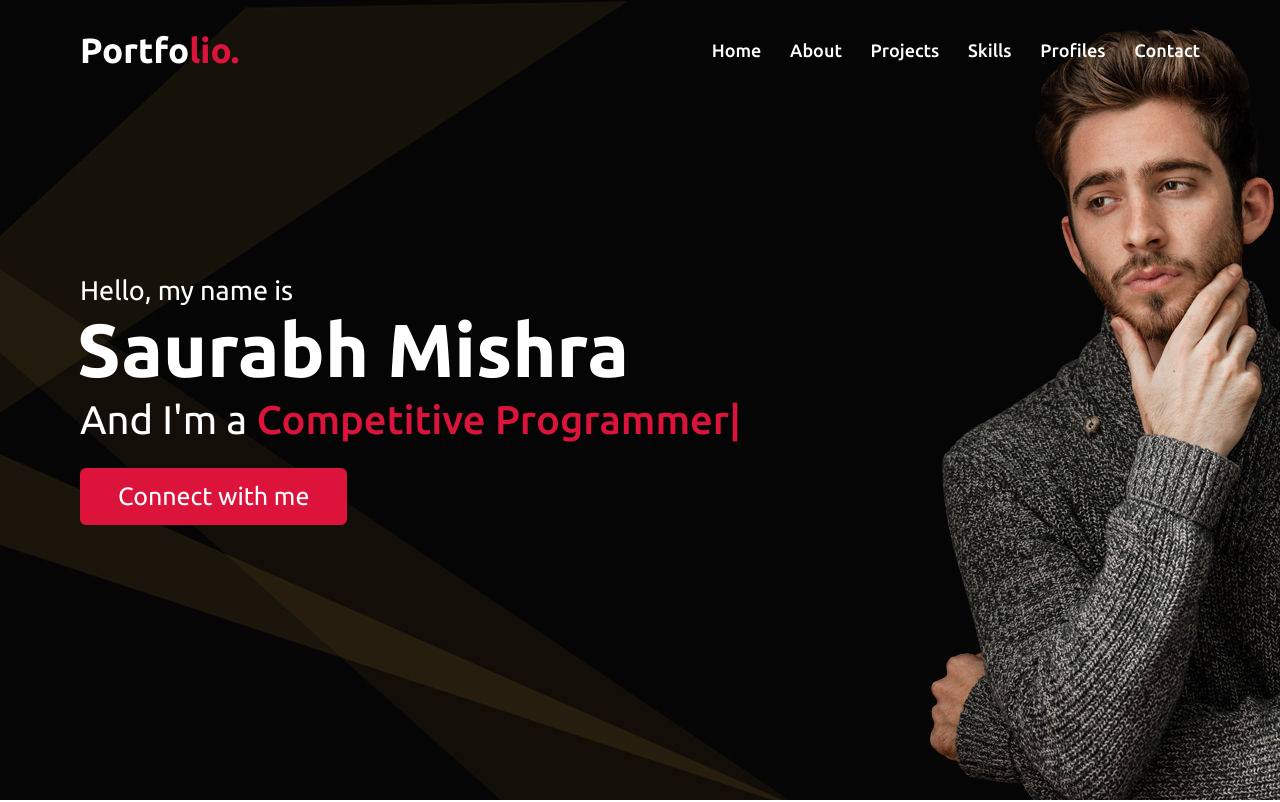
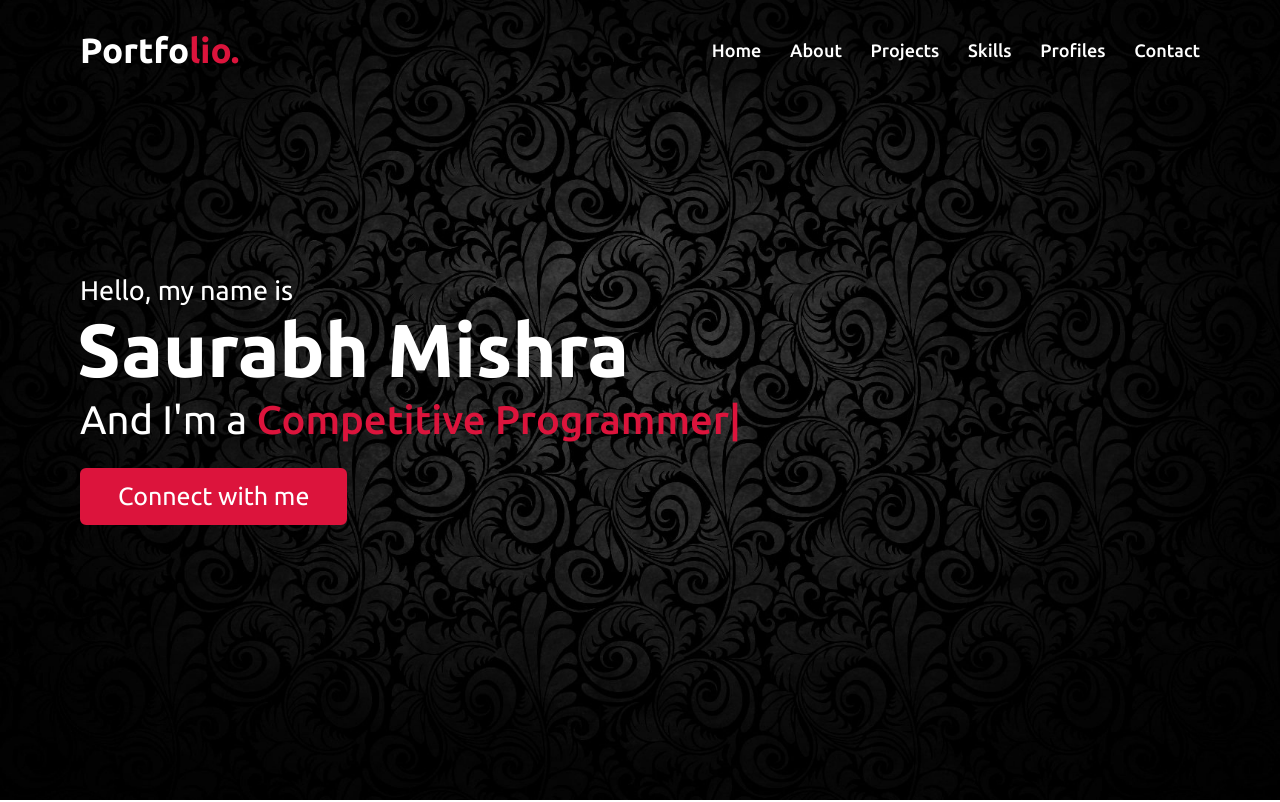
Before and after one commit to CosmicSaaurabh/myportfoliooo, a plain HTML site: page index.html in a window 1280 px wide. Shown: the top 802 px of the page. Drawn offline with nearby package versions, Linux system fonts and the light colour scheme.

Commit message:
change image

```diff
--- a/style.css
+++ b/style.css
@@ -165,7 +165,7 @@ section .title::after{
 /* home section styling */
 .home{
     display: flex;
-    background: url("images/banner.jpg") no-repeat center;
+    background: url("images/bgimagg.jpeg") no-repeat center;
     height: 100vh;
     color: #fff;
     min-height: 500px;
```
Also changed, not shown: images/bgimagg.jpeg (added).
